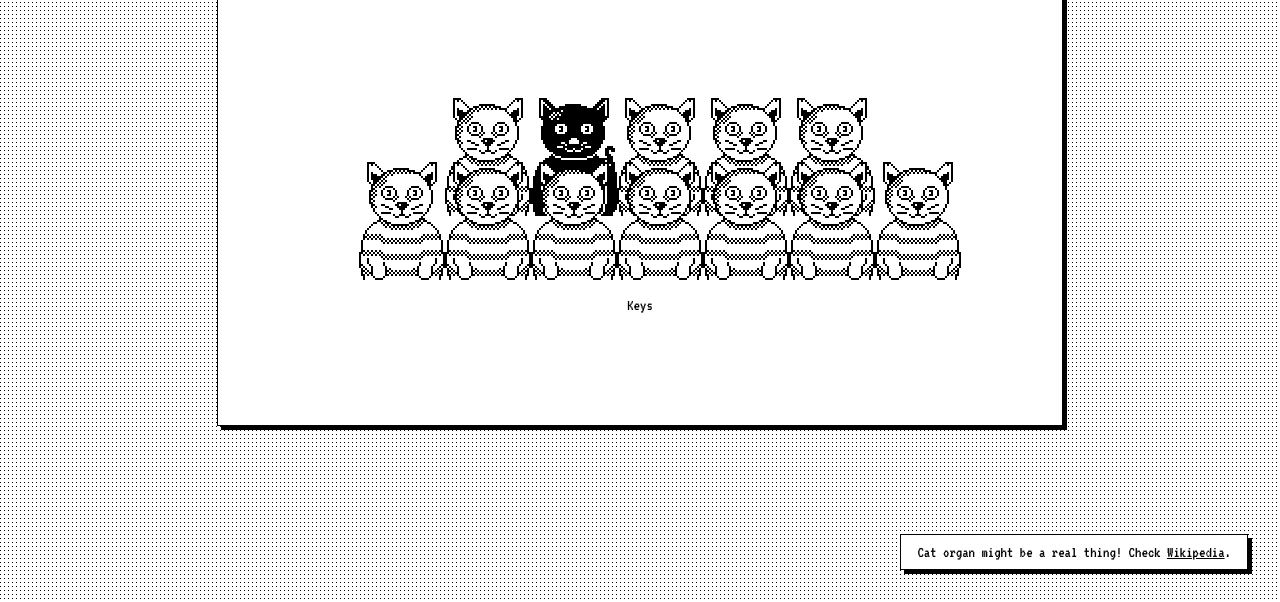
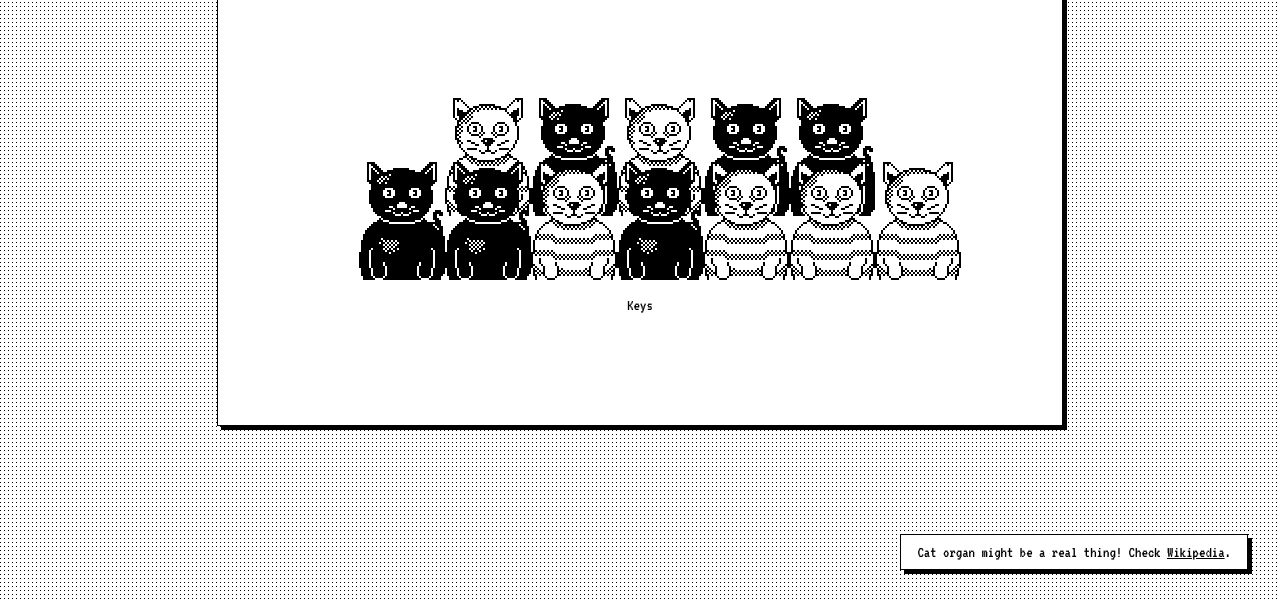
Before and after one commit to fedek6/cat-organ, a website built with Parcel: page index.html in a window 1280 px wide. Shown: the part 198-800 px from the top of the page. Built offline with nearby package versions, Linux system fonts and the light colour scheme.

Commit message:
cats colors

```diff
--- a/index.html
+++ b/index.html
@@ -40,10 +40,10 @@
 
         <div class="cat-row -lower">
           <ul class="cat-choir">
+            <li class="-black-cat"></li>
+            <li class="-black-cat"> </li>
             <li></li>
-            <li></li>
-            <li></li>
-            <li></li>
+            <li class="-black-cat"></li>
             <li></li>
             <li></li>
             <li></li>
@@ -55,8 +55,8 @@
             <li></li>
             <li class="-black-cat -animate"></li>
             <li></li>
-            <li></li>
-            <li></li>
+            <li class="-black-cat"></li>
+            <li class="-black-cat"></li>
           </ul>
         </div>
 
```
